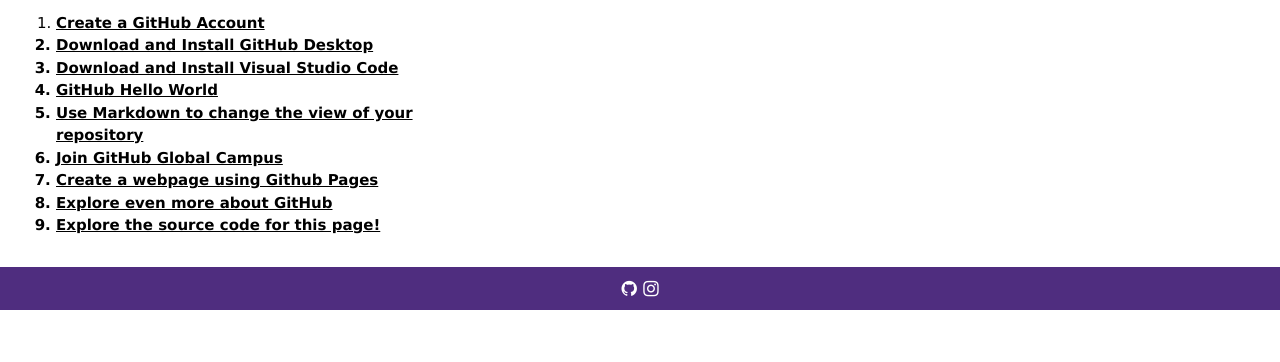
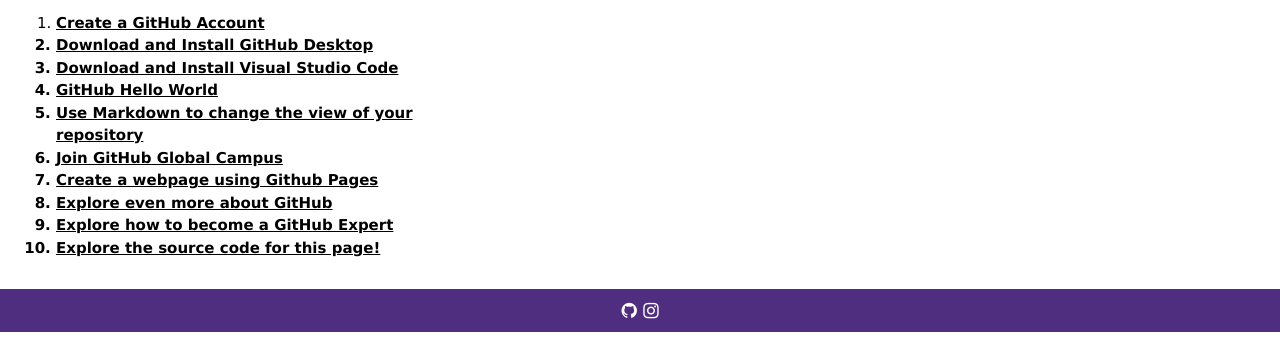
Before and after one commit to TeacherTalley/girlswhocode, a plain HTML site: page index.html in a window 1280 px wide. Shown: the part 438-800 px from the top of the page. Drawn offline with Linux system fonts and the light colour scheme.

Commit message:
Update index.html

```diff
--- a/index.html
+++ b/index.html
@@ -45,6 +45,7 @@
                 <li><a href="https://education.github.com/students"><b>Join GitHub Global Campus </a></li>
                 <li><a href="https://pages.github.com/"><b>Create a webpage using Github Pages </a></li>
                   <li><a href="https://docs.github.com/en/get-started"><b>Explore even more about GitHub</a></li>
+                  <li><a href="https://githubcampus.expert/"><b>Explore how to become a GitHub Expert</a></li>
                     <li><a href="https://github.com/TeacherTalley/girlswhocode"><b>Explore the source code for this page!</a></li>
                     </ol>
       </article>
```
